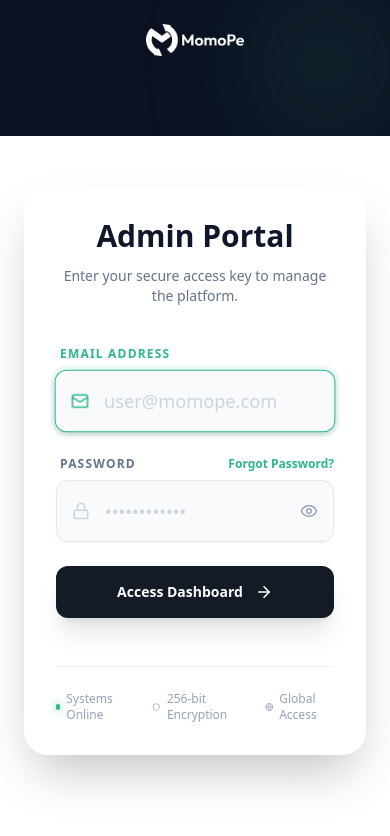
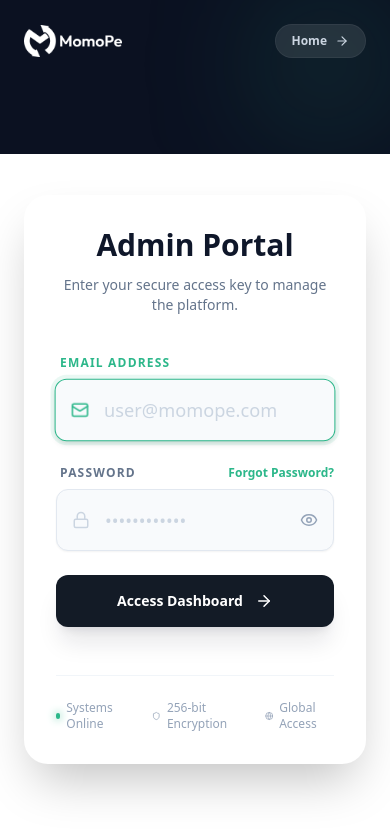
Before and after one commit to MomoPe-India/momope-countdown, a Next.js app in the folder momope_web/: page /admin/login in a window 390 px wide. Shown: the top 836 px of the page. Built offline with nearby package versions, Linux system fonts and the light colour scheme; no server answers.

Commit message:
fix(ui): improve mobile admin login navigation

```diff
--- a/momope_web/src/app/admin/login/page.tsx
+++ b/momope_web/src/app/admin/login/page.tsx
@@ -99,11 +99,19 @@ export default function AdminLogin() {
             {/* Right Side - Login Form */}
             <div className="w-full lg:w-7/12 flex flex-col relative">
                 {/* Mobile Header */}
-                <div className="lg:hidden bg-[#0B1121] p-6 text-white text-center pb-20 relative overflow-hidden">
+                <div className="lg:hidden bg-[#0B1121] px-6 pt-6 pb-24 text-white relative overflow-hidden">
                     <div className="absolute top-0 right-0 w-32 h-32 bg-[#2CB78A]/20 rounded-full blur-3xl"></div>
-                    <Link href="/">
-                        <img src="/assets/logo-full.png" alt="MomoPe" className="h-8 w-auto mx-auto brightness-0 invert relative z-10" />
-                    </Link>
+
+                    <div className="relative z-10 flex items-center justify-between">
+                        <Link href="/">
+                            <img src="/assets/logo-full.png" alt="MomoPe" className="h-8 w-auto brightness-0 invert" />
+                        </Link>
+
+                        <Link href="/" className="flex items-center gap-2 text-xs font-bold text-slate-300 hover:text-white transition-colors bg-white/10 px-4 py-2 rounded-full border border-white/5">
+                            <span>Home</span>
+                            <ArrowRight size={14} />
+                        </Link>
+                    </div>
                 </div>
 
                 <div className="flex-1 flex items-center justify-center p-6 sm:p-12 -mt-10 lg:mt-0 z-10">
```
